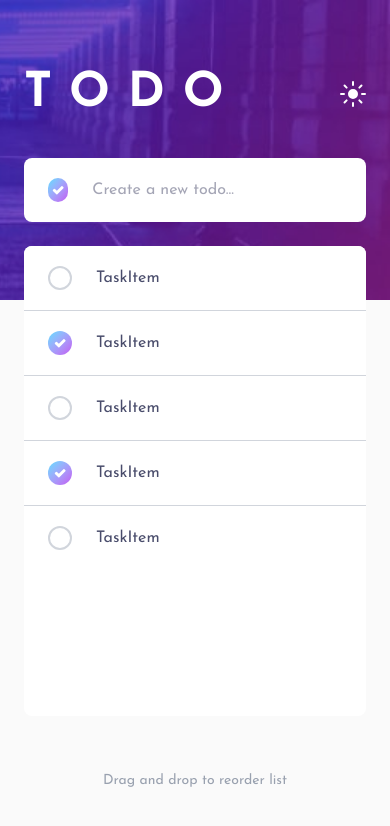
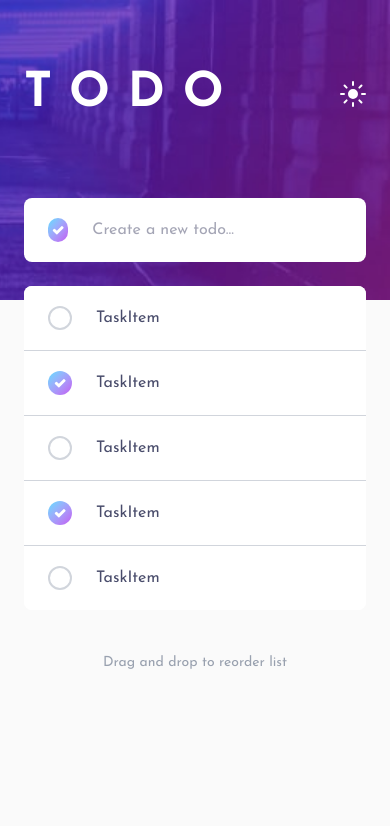
Before and after one commit to WagnerReis/todo-app-challenge, a Next.js app: page / in a window 390 px wide. Shown: the top 826 px of the page. Built offline with nearby package versions, Linux system fonts and the light colour scheme.

Commit message:
refactor(home-content): improve layout and responsiveness

```diff
--- a/src/components/home-content.tsx
+++ b/src/components/home-content.tsx
@@ -26,35 +26,39 @@ export default function HomeContent() {
     setMounted(true);
   }, []);
 
-  if (!mounted) {
-    return null;
-  }
+  if (!mounted) return null;
 
   return (
     <>
-      <header>
+      <div className="absolute top-0 left-0 w-full h-[300px] z-0">
         <Image
           src={backgroundImage}
           alt="header"
           priority
-          className="w-full h-[300px] object-cover transition-opacity duration-500 opacity-100"
+          fill
+          className="object-cover transition-opacity duration-500"
         />
-      </header>
-      <div className="w-full min-h-[calc(100vh-70px)] flex flex-col px-6 md:px-0 max-w-[540px] mx-auto mt-[-230px]">
-        <div className="flex justify-between">
-          <h1 className="top-[300px] text-white text-5xl font-bold tracking-[18px]">
+      </div>
+
+      <div className="relative mt-[-230px] z-10 min-h-screen flex flex-col items-center px-6 md:px-0 pt-[300px]">
+        <div className="w-full max-w-[540px] flex flex-col flex-1">
+          <div className="flex justify-between mb-10">
+            <h1 className="text-white text-5xl font-bold tracking-[18px]">
               TODO
             </h1>
             <ThemeToggle />
           </div>
+
           <TaskInput />
           <TaskList />
-        <footer className="text-center my-[52px]">
-          <span className="bottom-[72px] md:bottom-[52px] left-1/2 -translate-x-1/2 text-gray-400 dark:text-gray-500 text-[14px]">
+
+          <footer className="mt-auto text-center pt-10 pb-20">
+            <span className="text-gray-400 dark:text-gray-500 text-[14px]">
               Drag and drop to reorder list
             </span>
           </footer>
         </div>
+      </div>
     </>
   );
 }
```
Lines whose indentation alone changed are shown as unchanged.
